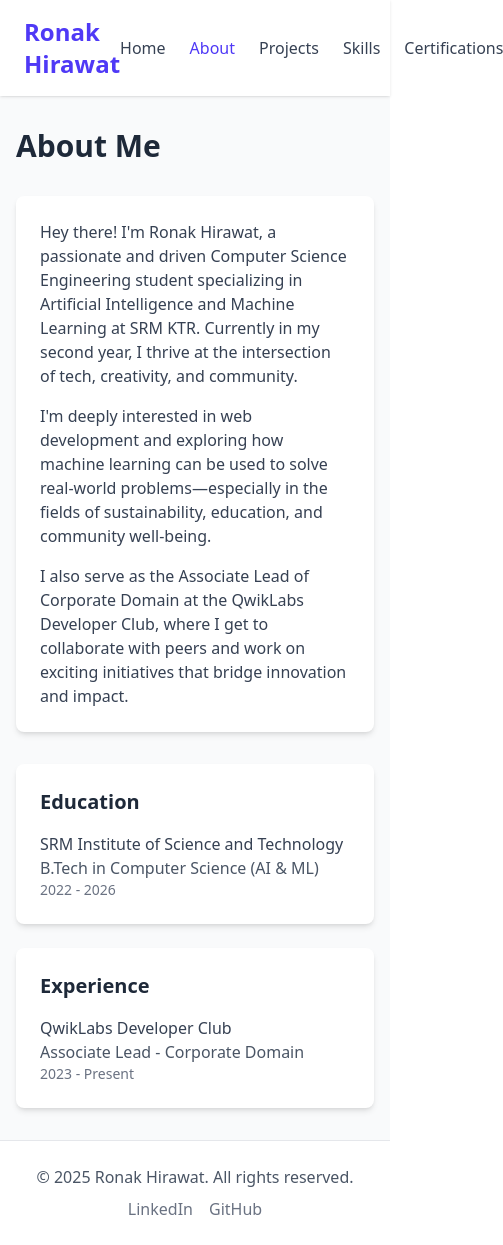
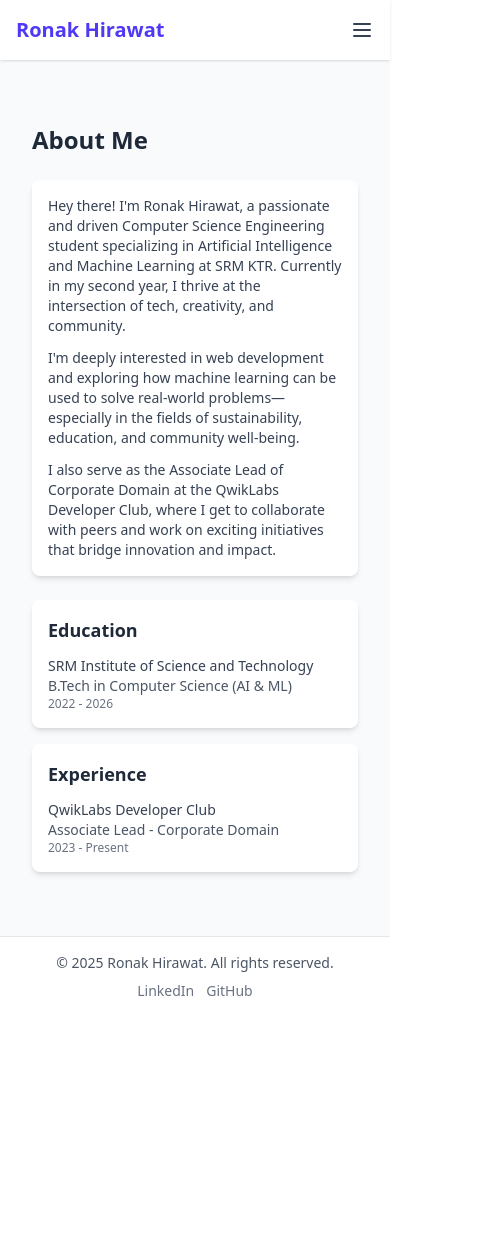
Before and after one commit to RonakHirawat/MyPortfolio, a React (Vite) app: page /about in a window 390 px wide. Shown: the whole page, 503 px wide, since content can reach past the window. After the commit the page ends 1017 px from the top, so only its background shows below. Built offline with nearby package versions, Linux system fonts and the light colour scheme.

Commit message:
made responsive and others

```diff
--- a/src/components/Footer.jsx
+++ b/src/components/Footer.jsx
@@ -1,15 +1,15 @@
 const Footer = () => {
   return (
-      <footer className="bg-white dark:bg-gray-800 border-t border-gray-200 dark:border-gray-700 py-6">
-        <div className="container mx-auto px-6 text-center">
-          <p className="text-gray-600 dark:text-gray-400">
+    <footer className="bg-white dark:bg-gray-800 border-t border-gray-200 dark:border-gray-700 py-4 sm:py-6">
+      <div className="container mx-auto px-4 sm:px-6 text-center">
+        <p className="text-gray-600 dark:text-gray-400 text-sm sm:text-base">
           © {new Date().getFullYear()} Ronak Hirawat. All rights reserved.
         </p>
-          <div className="flex justify-center space-x-4 mt-2">
-            <a href="https://www.linkedin.com/in/ronak-hirawat-2296672b5/" className="text-gray-500 hover:text-indigo-600 dark:hover:text-indigo-400">
+        <div className="flex justify-center space-x-3 sm:space-x-4 mt-2">
+          <a href="https://www.linkedin.com/in/ronak-hirawat-2296672b5/" className="text-gray-500 hover:text-indigo-600 dark:hover:text-indigo-400 text-sm sm:text-base">
             LinkedIn
           </a>
-            <a href="https://github.com/RonakHirawat" className="text-gray-500 hover:text-indigo-600 dark:hover:text-indigo-400">
+          <a href="https://github.com/RonakHirawat" className="text-gray-500 hover:text-indigo-600 dark:hover:text-indigo-400 text-sm sm:text-base">
             GitHub
           </a>
         </div>
--- a/src/components/Header.jsx
+++ b/src/components/Header.jsx
@@ -1,22 +1,37 @@
+import { useState } from 'react';
 import { NavLink } from 'react-router-dom';
 import { cn } from '../lib/utils';
 
 const Header = () => {
+  const [isMenuOpen, setIsMenuOpen] = useState(false);
+
   return (
-    <header className={cn("bg-white dark:bg-gray-800 shadow-sm sticky top-0 z-50")}>
-      <nav className="container mx-auto px-6 py-4">
+    <header className="bg-white dark:bg-gray-800 shadow-sm sticky top-0 z-50">
+      <nav className="container mx-auto px-4 sm:px-6 py-4">
         <div className="flex justify-between items-center">
           <NavLink
             to="/"
-            className={cn(
-              "text-2xl font-bold",
-              "text-indigo-600 dark:text-indigo-400",
-              "hover:text-indigo-700 dark:hover:text-indigo-300"
-            )}
+            className="text-xl sm:text-2xl font-bold text-indigo-600 dark:text-indigo-400 hover:text-indigo-700 dark:hover:text-indigo-300"
           >
             Ronak Hirawat
           </NavLink>
-          <div className="flex space-x-6">
+
+          {/* Mobile menu button */}
+          <button
+            className="md:hidden text-gray-700 dark:text-gray-300"
+            onClick={() => setIsMenuOpen(!isMenuOpen)}
+          >
+            <svg className="w-6 h-6" fill="none" stroke="currentColor" viewBox="0 0 24 24">
+              {isMenuOpen ? (
+                <path strokeLinecap="round" strokeLinejoin="round" strokeWidth={2} d="M6 18L18 6M6 6l12 12" />
+              ) : (
+                <path strokeLinecap="round" strokeLinejoin="round" strokeWidth={2} d="M4 6h16M4 12h16M4 18h16" />
+              )}
+            </svg>
+          </button>
+
+          {/* Desktop Navigation */}
+          <div className="hidden md:flex space-x-6">
             {['/', '/About', '/Projects', '/Skills', '/Certifications'].map((path) => (
               <NavLink
                 key={path}
@@ -32,6 +47,27 @@ const Header = () => {
             ))}
           </div>
         </div>
+
+        {/* Mobile Navigation */}
+        {isMenuOpen && (
+          <div className="md:hidden mt-4 space-y-2 pb-2">
+            {['/', '/About', '/Projects', '/Skills', '/Certifications'].map((path) => (
+              <NavLink
+                key={path}
+                to={path}
+                onClick={() => setIsMenuOpen(false)}
+                className={({ isActive }) => cn(
+                  "block px-3 py-2 rounded-md text-base font-medium",
+                  isActive
+                    ? "bg-indigo-50 dark:bg-gray-700 text-indigo-600 dark:text-indigo-400"
+                    : "text-gray-700 dark:text-gray-300 hover:bg-gray-100 dark:hover:bg-gray-700"
+                )}
+              >
+                {path === '/' ? 'Home' : path.slice(1)}
+              </NavLink>
+            ))}
+          </div>
+        )}
       </nav>
     </header>
   );
--- a/src/pages/About.jsx
+++ b/src/pages/About.jsx
@@ -1,39 +1,39 @@
 const About = () => {
   return (
-      <div className="max-w-4xl mx-auto">
-        <h2 className="text-3xl font-bold text-gray-800 dark:text-white mb-8">About Me</h2>
+    <div className="max-w-4xl mx-auto px-4 sm:px-6 py-8">
+      <h2 className="text-2xl sm:text-3xl font-bold text-gray-800 dark:text-white mb-6">About Me</h2>
 
-        <div className="bg-white dark:bg-gray-800 rounded-lg shadow-md p-6 mb-8">
-          <p className="text-gray-700 dark:text-gray-300 mb-4">
+      <div className="bg-white dark:bg-gray-800 rounded-lg shadow-md p-4 sm:p-6 mb-6">
+        <p className="text-gray-700 dark:text-gray-300 mb-3 sm:mb-4 text-sm sm:text-base">
           Hey there! I'm Ronak Hirawat, a passionate and driven Computer Science Engineering student specializing in Artificial Intelligence and Machine Learning at SRM KTR. Currently in my second year, I thrive at the intersection of tech, creativity, and community.
         </p>
-          <p className="text-gray-700 dark:text-gray-300 mb-4">
+        <p className="text-gray-700 dark:text-gray-300 mb-3 sm:mb-4 text-sm sm:text-base">
           I'm deeply interested in web development and exploring how machine learning can be used to solve real-world problems—especially in the fields of sustainability, education, and community well-being.
         </p>
-          <p className="text-gray-700 dark:text-gray-300">
+        <p className="text-gray-700 dark:text-gray-300 text-sm sm:text-base">
           I also serve as the Associate Lead of Corporate Domain at the QwikLabs Developer Club, where I get to collaborate with peers and work on exciting initiatives that bridge innovation and impact.
         </p>
       </div>
 
-        <div className="grid md:grid-cols-2 gap-6">
-          <div className="bg-white dark:bg-gray-800 rounded-lg shadow-md p-6">
-            <h3 className="text-xl font-semibold text-gray-800 dark:text-white mb-4">Education</h3>
-            <div className="space-y-4">
+      <div className="grid grid-cols-1 md:grid-cols-2 gap-4 sm:gap-6">
+        <div className="bg-white dark:bg-gray-800 rounded-lg shadow-md p-4 sm:p-6">
+          <h3 className="text-lg sm:text-xl font-semibold text-gray-800 dark:text-white mb-3">Education</h3>
+          <div className="space-y-3 sm:space-y-4">
             <div>
-                <h4 className="font-medium text-gray-700 dark:text-gray-300">SRM Institute of Science and Technology</h4>
-                <p className="text-gray-600 dark:text-gray-400">B.Tech in Computer Science (AI & ML)</p>
-                <p className="text-sm text-gray-500 dark:text-gray-400">2022 - 2026</p>
+              <h4 className="font-medium text-gray-700 dark:text-gray-300 text-sm sm:text-base">SRM Institute of Science and Technology</h4>
+              <p className="text-gray-600 dark:text-gray-400 text-sm sm:text-base">B.Tech in Computer Science (AI & ML)</p>
+              <p className="text-xs sm:text-sm text-gray-500 dark:text-gray-400">2022 - 2026</p>
             </div>
           </div>
         </div>
 
-          <div className="bg-white dark:bg-gray-800 rounded-lg shadow-md p-6">
-            <h3 className="text-xl font-semibold text-gray-800 dark:text-white mb-4">Experience</h3>
-            <div className="space-y-4">
+        <div className="bg-white dark:bg-gray-800 rounded-lg shadow-md p-4 sm:p-6">
+          <h3 className="text-lg sm:text-xl font-semibold text-gray-800 dark:text-white mb-3">Experience</h3>
+          <div className="space-y-3 sm:space-y-4">
             <div>
-                <h4 className="font-medium text-gray-700 dark:text-gray-300">QwikLabs Developer Club</h4>
-                <p className="text-gray-600 dark:text-gray-400">Associate Lead - Corporate Domain</p>
-                <p className="text-sm text-gray-500 dark:text-gray-400">2023 - Present</p>
+              <h4 className="font-medium text-gray-700 dark:text-gray-300 text-sm sm:text-base">QwikLabs Developer Club</h4>
+              <p className="text-gray-600 dark:text-gray-400 text-sm sm:text-base">Associate Lead - Corporate Domain</p>
+              <p className="text-xs sm:text-sm text-gray-500 dark:text-gray-400">2023 - Present</p>
             </div>
           </div>
         </div>
--- a/src/pages/Certifications.jsx
+++ b/src/pages/Certifications.jsx
@@ -1,5 +1,4 @@
 import React from 'react';
-// Import your certification images
 import ibmMLCert from '../assets/ML.jpg';
 import metaDBCert from '../assets/Dbms.jpg';
 import londonCppCert from '../assets/CPP.jpg';
@@ -38,15 +37,14 @@ const Certifications = () => {
     ];
 
     return (
-      <div className="max-w-4xl mx-auto">
-        <h2 className="text-3xl font-bold text-gray-800 dark:text-white mb-8">Certifications</h2>
+      <div className="max-w-4xl mx-auto px-4 sm:px-6 py-8">
+        <h2 className="text-2xl sm:text-3xl font-bold text-gray-800 dark:text-white mb-6">Certifications</h2>
 
-        <div className="space-y-6">
+        <div className="space-y-4 sm:space-y-6">
           {certifications.map((cert, index) => (
-            <div key={index} className="bg-white dark:bg-gray-800 rounded-lg shadow-md p-6 border-l-4 border-indigo-600">
-              <div className="flex flex-col md:flex-row gap-6">
-                {/* Image container */}
-                <div className="w-full md:w-1/4 flex-shrink-0">
+            <div key={index} className="bg-white dark:bg-gray-800 rounded-lg shadow-md p-4 sm:p-6 border-l-4 border-indigo-600">
+              <div className="flex flex-col sm:flex-row gap-4 sm:gap-6">
+                <div className="w-full sm:w-1/4 flex-shrink-0">
                   <img
                     src={cert.image}
                     alt={`${cert.title} certification`}
@@ -54,15 +52,14 @@ const Certifications = () => {
                   />
                 </div>
 
-                {/* Text content */}
                 <div className="flex-1">
-                  <h3 className="text-xl font-semibold text-gray-800 dark:text-white mb-1">{cert.title}</h3>
-                  <div className="flex items-center text-gray-600 dark:text-gray-400 mb-2">
+                  <h3 className="text-lg sm:text-xl font-semibold text-gray-800 dark:text-white mb-1">{cert.title}</h3>
+                  <div className="flex flex-col sm:flex-row sm:items-center text-gray-600 dark:text-gray-400 mb-2 text-sm sm:text-base">
                     <span>{cert.issuer}</span>
-                    <span className="mx-2">•</span>
+                    <span className="hidden sm:inline mx-2">•</span>
                     <span>{cert.date}</span>
                   </div>
-                  <p className="text-gray-700 dark:text-gray-300">{cert.description}</p>
+                  <p className="text-gray-700 dark:text-gray-300 text-sm sm:text-base">{cert.description}</p>
                 </div>
               </div>
             </div>
--- a/src/pages/Projects.jsx
+++ b/src/pages/Projects.jsx
@@ -27,13 +27,13 @@ const Projects = () => {
   ];
 
   return (
-    <div className="max-w-4xl mx-auto">
-      <h2 className="text-3xl font-bold text-gray-800 dark:text-white mb-8">My Projects</h2>
-      <p className="text-gray-600 dark:text-gray-400 mb-8">
+    <div className="max-w-4xl mx-auto px-4 sm:px-6 py-8">
+      <h2 className="text-2xl sm:text-3xl font-bold text-gray-800 dark:text-white mb-6">My Projects</h2>
+      <p className="text-gray-600 dark:text-gray-400 mb-6 text-sm sm:text-base">
         Here are some of my best projects that showcase my expertise in AI, Web Development, and Software Engineering.
       </p>
 
-      <div className="space-y-8">
+      <div className="space-y-6">
         {projects.map((project, index) => (
           <ProjectCard key={index} project={project} />
         ))}
```
Also changed, not shown: src/pages/Home.jsx (+11 -38 lines), src/pages/Skills.jsx (+8 -8 lines). Lines whose indentation alone changed are shown as unchanged.
